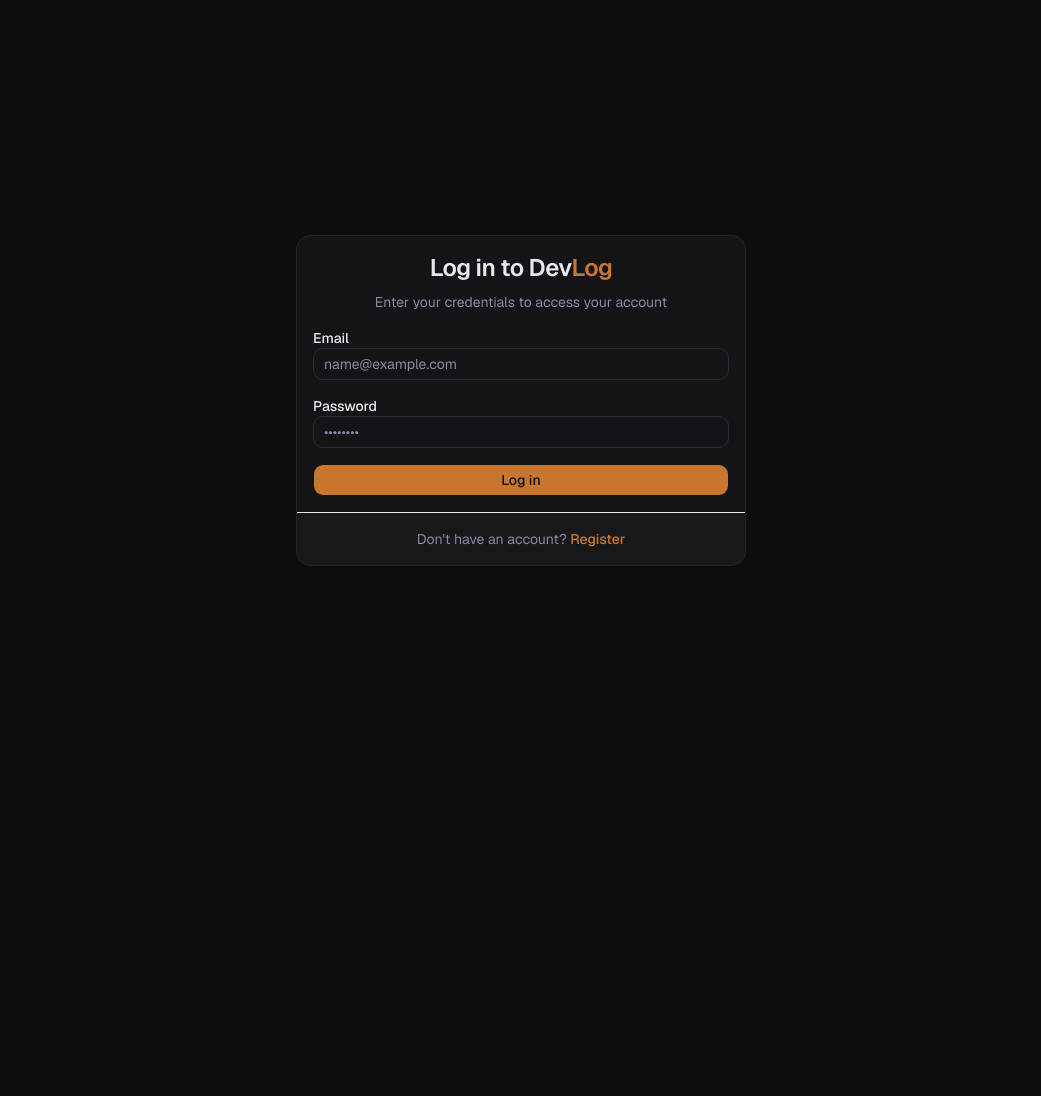
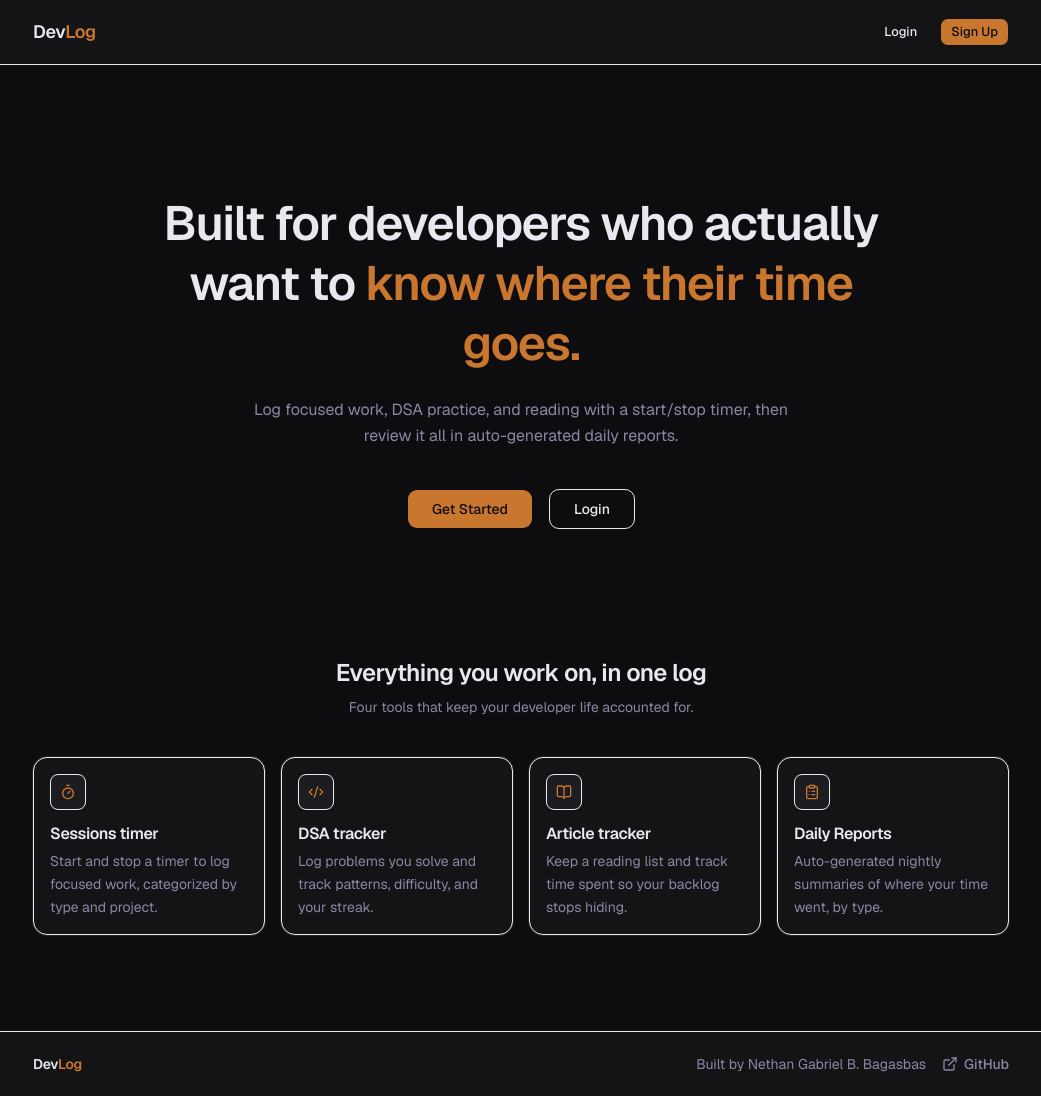
Before and after one commit to nethangabrielb/dev-log, a React (Vite) app in the folder apps/web/: page / in a window 1280 px wide. Before the commit this address led to /login. Shown: the whole page, without its empty margins (119-1160 px from the left). Before the commit the page ends 800 px from the top, so only its background shows below. Built offline with nearby package versions, Linux system fonts and the light colour scheme; no server answers.

Commit message:
feat: implement landing page with header, hero, feature highlights, and footer; update routing and login navigation

```diff
--- a/apps/web/src/api/client.ts
+++ b/apps/web/src/api/client.ts
@@ -8,7 +8,11 @@ export const client = axios.create({
 client.interceptors.response.use(
   (res) => res,
   (err) => {
-    if (err.response?.status === 401 && window.location.pathname !== "/login") {
+    if (
+      err.response?.status === 401 &&
+      window.location.pathname !== "/login" &&
+      window.location.pathname !== "/"
+    ) {
       window.location.href = "/login";
     }
     return Promise.reject(err);
--- a/apps/web/src/components/layout/Sidebar.tsx
+++ b/apps/web/src/components/layout/Sidebar.tsx
@@ -30,7 +30,7 @@ interface NavGroup {
 const navGroups: NavGroup[] = [
   {
     items: [
-      { to: "/", label: "Dashboard", icon: LayoutDashboard, end: true },
+      { to: "/dashboard", label: "Dashboard", icon: LayoutDashboard, end: true },
       { to: "/sessions", label: "Sessions", icon: Clock, end: true },
       { to: "/dsa", label: "DSA", icon: Code2 },
       { to: "/projects", label: "Projects", icon: FolderKanban },
--- /dev/null
+++ b/apps/web/src/features/landing/components/FeatureHighlights.tsx
@@ -0,0 +1,74 @@
+import { Timer, Code2, BookOpen, ClipboardList } from "lucide-react";
+import type { LucideIcon } from "lucide-react";
+import { Card, CardContent } from "@/components/ui/card";
+
+interface Feature {
+  icon: LucideIcon;
+  title: string;
+  description: string;
+}
+
+const features: Feature[] = [
+  {
+    icon: Timer,
+    title: "Sessions timer",
+    description:
+      "Start and stop a timer to log focused work, categorized by type and project.",
+  },
+  {
+    icon: Code2,
+    title: "DSA tracker",
+    description:
+      "Log problems you solve and track patterns, difficulty, and your streak.",
+  },
+  {
+    icon: BookOpen,
+    title: "Article tracker",
+    description:
+      "Keep a reading list and track time spent so your backlog stops hiding.",
+  },
+  {
+    icon: ClipboardList,
+    title: "Daily Reports",
+    description:
+      "Auto-generated nightly summaries of where your time went, by type.",
+  },
+];
+
+export function FeatureHighlights() {
+  return (
+    <section className="mx-auto w-full max-w-5xl px-6 pb-24">
+      <div className="mb-10 text-center">
+        <h2 className="text-2xl font-bold tracking-tight text-text-primary">
+          Everything you work on, in one log
+        </h2>
+        <p className="mx-auto mt-2 max-w-md text-sm text-text-secondary">
+          Four tools that keep your developer life accounted for.
+        </p>
+      </div>
+
+      <div className="grid grid-cols-1 gap-4 sm:grid-cols-2 lg:grid-cols-4">
+        {features.map(({ icon: Icon, title, description }) => (
+          <Card
+            key={title}
+            className="border border-border bg-bg-surface text-text-primary"
+          >
+            <CardContent className="space-y-3">
+              <div className="flex h-9 w-9 items-center justify-center rounded-md border border-border bg-bg-elevated">
+                <Icon className="h-4 w-4 text-accent" />
+              </div>
+              <div>
+                <h3 className="text-base font-semibold tracking-tight text-text-primary">
+                  {title}
+                </h3>
+                <p className="mt-1 text-sm leading-relaxed text-text-secondary">
+                  {description}
+                </p>
+              </div>
+            </CardContent>
+          </Card>
+        ))}
+      </div>
+    </section>
+  );
+}
--- /dev/null
+++ b/apps/web/src/features/landing/components/LandingFooter.tsx
@@ -0,0 +1,28 @@
+import { Link } from "react-router-dom";
+import { ExternalLink } from "lucide-react";
+
+export function LandingFooter() {
+  return (
+    <footer className="border-t border-border bg-bg-surface">
+      <div className="mx-auto flex h-16 w-full max-w-5xl items-center justify-between px-6">
+        <span className="text-sm font-semibold tracking-tight text-text-primary">
+          Dev<span className="font-bold text-accent">Log</span>
+        </span>
+        <div className="flex items-center gap-4">
+          <span className="text-sm text-text-secondary">
+            Built by Nethan Gabriel B. Bagasbas
+          </span>
+          <Link
+            to="https://github.com/nethangabrielb/dev-log"
+            target="_blank"
+            rel="noopener noreferrer"
+            className="inline-flex items-center gap-1.5 text-sm font-medium text-text-secondary transition-colors hover:text-text-primary"
+          >
+            <ExternalLink className="h-4 w-4" />
+            GitHub
+          </Link>
+        </div>
+      </div>
+    </footer>
+  );
+}
--- /dev/null
+++ b/apps/web/src/features/landing/components/LandingHeader.tsx
@@ -0,0 +1,56 @@
+import { Link } from "react-router-dom";
+import { buttonVariants } from "@/components/ui/button";
+import { cn } from "@/lib/utils";
+import { useAuth } from "@/hooks/useAuth";
+
+export function LandingHeader() {
+  const { user, isAuthenticated, isLoading } = useAuth();
+
+  return (
+    <header className="sticky top-0 z-30 border-b border-border bg-bg-surface">
+      <div className="mx-auto flex h-16 w-full max-w-5xl items-center justify-between px-6">
+        <Link
+          to="/"
+          className="text-lg font-semibold tracking-tight text-text-primary"
+        >
+          Dev<span className="font-bold text-accent">Log</span>
+        </Link>
+
+        <div className="flex items-center gap-3">
+          {!isLoading &&
+            (isAuthenticated ? (
+              <>
+                <span className="hidden max-w-48 truncate text-sm text-text-secondary sm:inline">
+                  {user?.email}
+                </span>
+                <Link
+                  to="/dashboard"
+                  className={buttonVariants({ variant: "outline", size: "sm" })}
+                >
+                  Go to Dashboard
+                </Link>
+              </>
+            ) : (
+              <>
+                <Link
+                  to="/login"
+                  className={buttonVariants({ variant: "ghost", size: "sm" })}
+                >
+                  Login
+                </Link>
+                <Link
+                  to="/register"
+                  className={cn(
+                    buttonVariants({ variant: "default", size: "sm" }),
+                    "bg-accent text-accent-fg hover:bg-accent-dim"
+                  )}
+                >
+                  Sign Up
+                </Link>
+              </>
+            ))}
+        </div>
+      </div>
+    </header>
+  );
+}
--- /dev/null
+++ b/apps/web/src/features/landing/components/LandingHero.tsx
@@ -0,0 +1,58 @@
+import { Link } from "react-router-dom";
+import { buttonVariants } from "@/components/ui/button";
+import { cn } from "@/lib/utils";
+import { useAuth } from "@/hooks/useAuth";
+
+export function LandingHero() {
+  const { isAuthenticated, isLoading } = useAuth();
+
+  return (
+    <section className="mx-auto w-full max-w-5xl px-6 py-24 text-center sm:py-32">
+      <h1 className="mx-auto max-w-3xl text-4xl font-bold leading-tight tracking-tight text-text-primary sm:text-5xl">
+        Built for developers who actually want to{" "}
+        <span className="text-accent">know where their time goes.</span>
+      </h1>
+      <p className="mx-auto mt-6 max-w-xl text-base leading-relaxed text-text-secondary">
+        Log focused work, DSA practice, and reading with a start/stop timer, then
+        review it all in auto-generated daily reports.
+      </p>
+
+      {!isLoading && (
+        <div className="mt-10 flex items-center justify-center gap-4">
+          {isAuthenticated ? (
+            <Link
+              to="/dashboard"
+              className={cn(
+                buttonVariants({ variant: "default", size: "lg" }),
+                "h-10 px-6 bg-accent text-accent-fg hover:bg-accent-dim"
+              )}
+            >
+              Go to Dashboard
+            </Link>
+          ) : (
+            <>
+              <Link
+                to="/register"
+                className={cn(
+                  buttonVariants({ variant: "default", size: "lg" }),
+                  "h-10 px-6 bg-accent text-accent-fg hover:bg-accent-dim"
+                )}
+              >
+                Get Started
+              </Link>
+              <Link
+                to="/login"
+                className={cn(
+                  buttonVariants({ variant: "outline", size: "lg" }),
+                  "h-10 px-6"
+                )}
+              >
+                Login
+              </Link>
+            </>
+          )}
+        </div>
+      )}
+    </section>
+  );
+}
--- /dev/null
+++ b/apps/web/src/pages/LandingPage.tsx
@@ -0,0 +1,19 @@
+import { LandingHeader } from "../features/landing/components/LandingHeader";
+import { LandingHero } from "../features/landing/components/LandingHero";
+import { FeatureHighlights } from "../features/landing/components/FeatureHighlights";
+import { LandingFooter } from "../features/landing/components/LandingFooter";
+
+export function LandingPage() {
+  return (
+    <div className="flex min-h-screen flex-col bg-bg-base text-text-primary">
+      <LandingHeader />
+      <main className="flex-1">
+        <LandingHero />
+        <FeatureHighlights />
+      </main>
+      <LandingFooter />
+    </div>
+  );
+}
+
+export default LandingPage;
--- a/apps/web/src/pages/LoginPage.tsx
+++ b/apps/web/src/pages/LoginPage.tsx
@@ -39,7 +39,7 @@ export function LoginPage() {
     try {
       await authApi.login(data);
       await queryClient.invalidateQueries({ queryKey: keys.auth.profile() });
-      navigate("/");
+      navigate("/dashboard");
     } catch (err) {
       setError(getApiErrorMessage(err, "Invalid credentials. Please try again."));
     }
--- a/apps/web/src/router/index.tsx
+++ b/apps/web/src/router/index.tsx
@@ -17,10 +17,12 @@ import { ArticlesOverviewPage } from "../pages/ArticlesOverviewPage";
 import { DsaOverviewPage } from "../pages/DsaOverviewPage";
 import { LoginPage } from "../pages/LoginPage";
 import { RegisterPage } from "../pages/RegisterPage";
+import { LandingPage } from "../pages/LandingPage";
 
 export function AppRouter() {
   return (
     <Routes>
+      <Route path="/" element={<LandingPage />} />
       <Route path="/login" element={<LoginPage />} />
       <Route path="/register" element={<RegisterPage />} />
 
@@ -34,7 +36,7 @@ export function AppRouter() {
             </ErrorBoundary>
           }
         >
-          <Route path="/" element={<DashboardPage />} />
+          <Route path="/dashboard" element={<DashboardPage />} />
           <Route path="/sessions" element={<SessionsPage />} />
           <Route path="/sessions/overview" element={<SessionsOverviewPage />} />
           <Route path="/dsa" element={<DSAPage />} />
```
